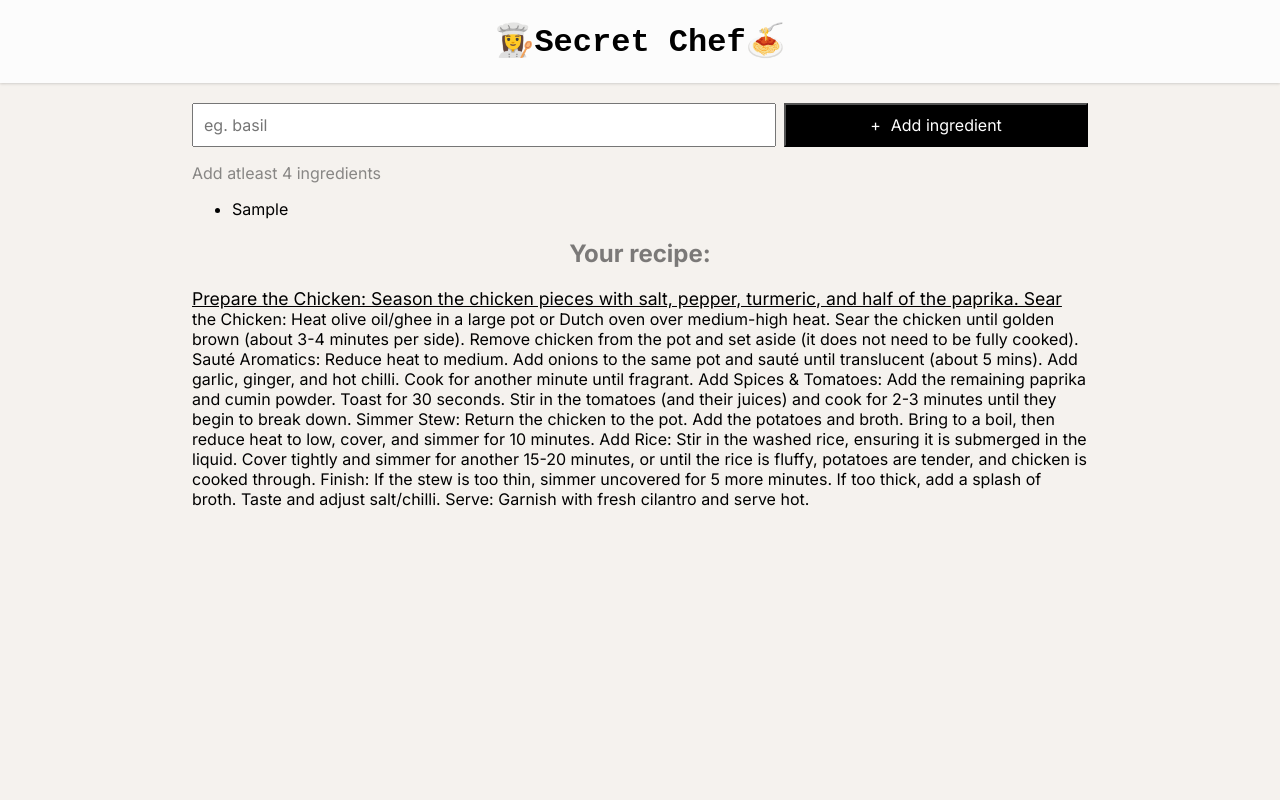
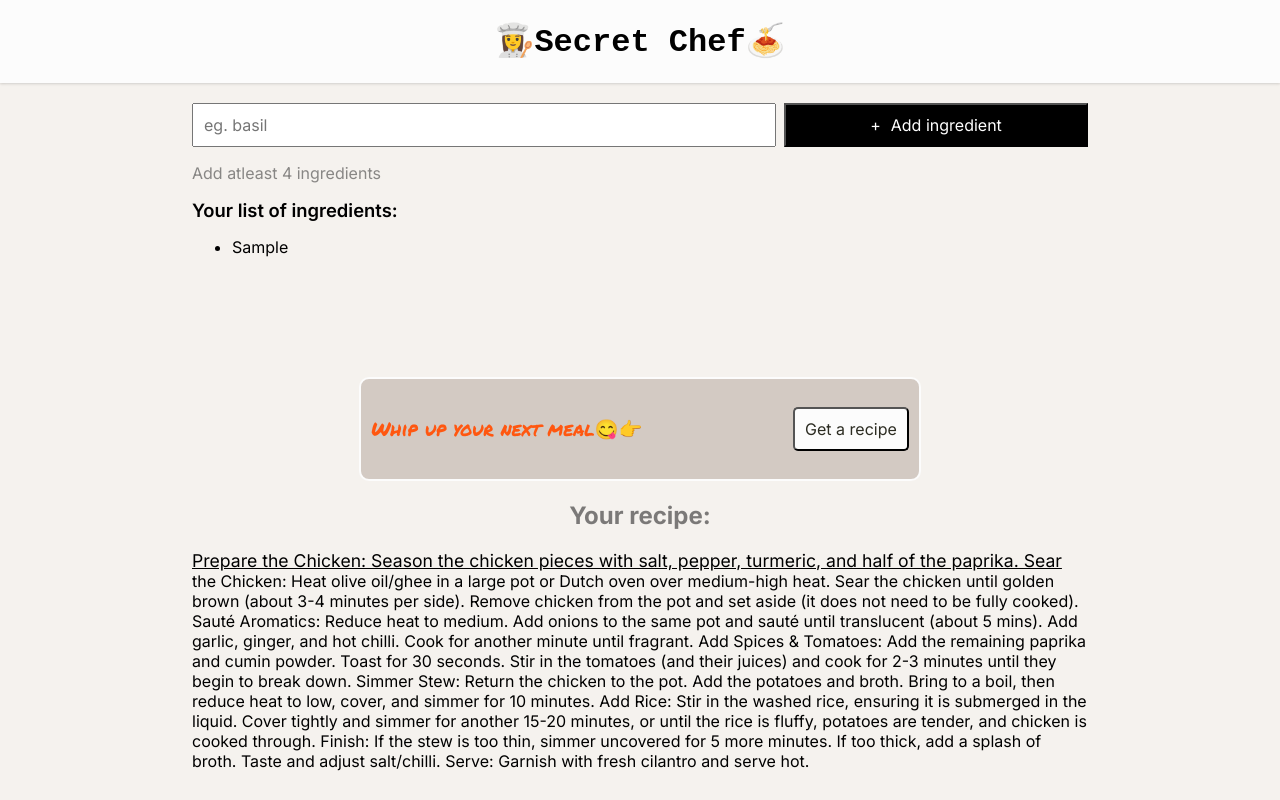
Before and after one commit to AllanRono1/ChefTrinket, a React (Vite) app: page / in a window 1280 px wide. Both pictures are taken after typing "Sample" into the empty fields and a click on the button "Add ingredient". Built offline with nearby package versions, Linux system fonts and the light colour scheme; a web font is replaced by a local one.

Commit message:
Added a title for the list of ingredients

```diff
--- a/src/App.css
+++ b/src/App.css
@@ -107,7 +107,7 @@ button:hover {
 }
 
 .generate > p::after {
-  content: "😋";
+  content: "😋👉";
 }
 
 .prerequisite {
@@ -133,3 +133,8 @@ h1 > p::first-line {
   font-size: 110%;
   text-decoration:underline;
 }
+
+.ingredients-header {
+  font-size: 115%;
+  font-weight: 600;
+}
--- a/src/App.jsx
+++ b/src/App.jsx
@@ -1,11 +1,11 @@
 import { useState } from 'react'
 import React from 'react'
 import Header from './components/Header'
-import Generate from './components/Generate'
 import './App.css'
-import Trinket from './components/TrinketAi'
+
 
 function App() {
+
 
   const [ingredients, setIngredients] = React.useState([])
   const list = ingredients.map((ingredient) => {
@@ -29,16 +29,32 @@ function App() {
             name='input'/>
             <button>Add ingredient</button>
           </form>
+          </section>
+          <section>
           {ingredients.length < 4 &&<p className='prerequisite'>Add atleast 4 ingredients</p>}
+          {ingredients.length > 0 && <h1 className='ingredients-header'>Your list of ingredients:</h1>}
           <ul>
             {list}
           </ul>
+          <div className='generate'>
+            <p>Whip up your next meal</p>
+            <button>Get a recipe</button>
+          </div>
         </section>
-        {ingredients.length > 3 && <Generate />}
-        {<Trinket />}
+        <section>
+          <h1 className='recipe-title'>Your recipe:</h1>
+          <p>Prepare the Chicken: Season the chicken pieces with salt, pepper, turmeric, and half of the paprika.
+            Sear the Chicken: Heat olive oil/ghee in a large pot or Dutch oven over medium-high heat. Sear the chicken until golden brown (about 3-4 minutes per side). Remove chicken from the pot and set aside (it does not need to be fully cooked).
+            Sauté Aromatics: Reduce heat to medium. Add onions to the same pot and sauté until translucent (about 5 mins). Add garlic, ginger, and hot chilli. Cook for another minute until fragrant.
+            Add Spices & Tomatoes: Add the remaining paprika and cumin powder. Toast for 30 seconds. Stir in the tomatoes (and their juices) and cook for 2-3 minutes until they begin to break down.
+            Simmer Stew: Return the chicken to the pot. Add the potatoes and broth. Bring to a boil, then reduce heat to low, cover, and simmer for 10 minutes.
+            Add Rice: Stir in the washed rice, ensuring it is submerged in the liquid. Cover tightly and simmer for another 15-20 minutes, or until the rice is fluffy, potatoes are tender, and chicken is cooked through.
+            Finish: If the stew is too thin, simmer uncovered for 5 more minutes. If too thick, add a splash of broth. Taste and adjust salt/chilli.
+            Serve: Garnish with fresh cilantro and serve hot.</p>
+        </section>
       </main>
     </>
   )
 }
 
-export default App
+export default App;
--- a/src/components/Generate.jsx
+++ /dev/null
@@ -1,10 +0,0 @@
-export default function Generate() {
-    return(
-        <section>
-          <div className='generate'>
-            <p>Whip up your next meal</p>
-            <button>Get a recipe</button>
-          </div>
-        </section>
-    )
-}
--- a/src/components/TrinketAi.jsx
+++ /dev/null
@@ -1,15 +0,0 @@
-export default function Trinket() {
-    return(
-        <section>
-          <h1 className='recipe-title'>Your recipe:</h1>
-          <p>Prepare the Chicken: Season the chicken pieces with salt, pepper, turmeric, and half of the paprika.
-            Sear the Chicken: Heat olive oil/ghee in a large pot or Dutch oven over medium-high heat. Sear the chicken until golden brown (about 3-4 minutes per side). Remove chicken from the pot and set aside (it does not need to be fully cooked).
-            Sauté Aromatics: Reduce heat to medium. Add onions to the same pot and sauté until translucent (about 5 mins). Add garlic, ginger, and hot chilli. Cook for another minute until fragrant.
-            Add Spices & Tomatoes: Add the remaining paprika and cumin powder. Toast for 30 seconds. Stir in the tomatoes (and their juices) and cook for 2-3 minutes until they begin to break down.
-            Simmer Stew: Return the chicken to the pot. Add the potatoes and broth. Bring to a boil, then reduce heat to low, cover, and simmer for 10 minutes.
-            Add Rice: Stir in the washed rice, ensuring it is submerged in the liquid. Cover tightly and simmer for another 15-20 minutes, or until the rice is fluffy, potatoes are tender, and chicken is cooked through.
-            Finish: If the stew is too thin, simmer uncovered for 5 more minutes. If too thick, add a splash of broth. Taste and adjust salt/chilli.
-            Serve: Garnish with fresh cilantro and serve hot.</p>
-        </section>
-    )
-}
```
